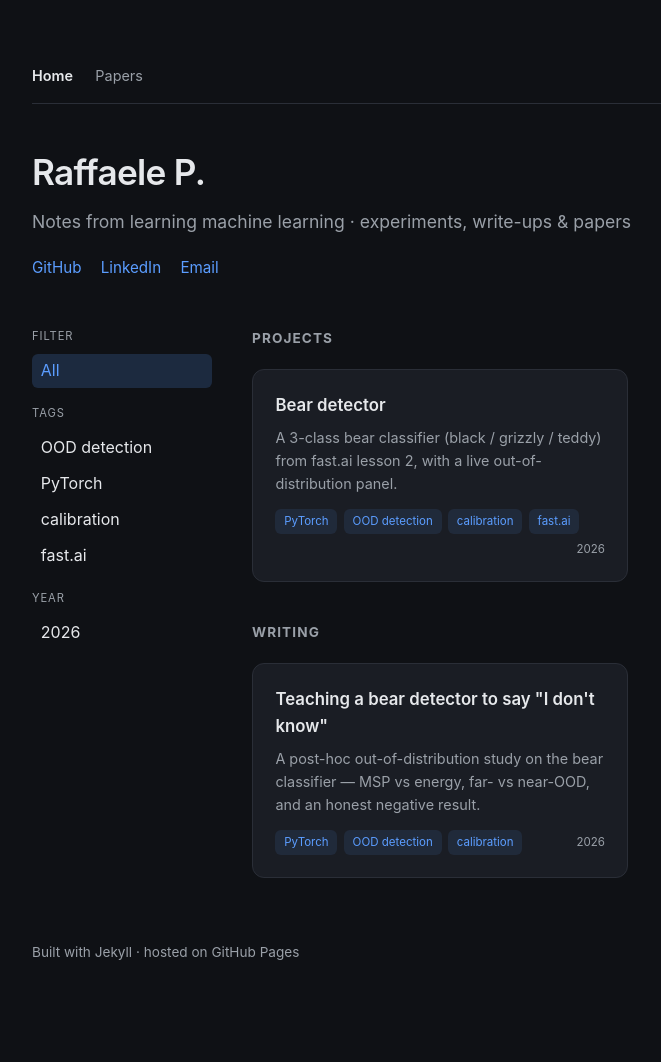
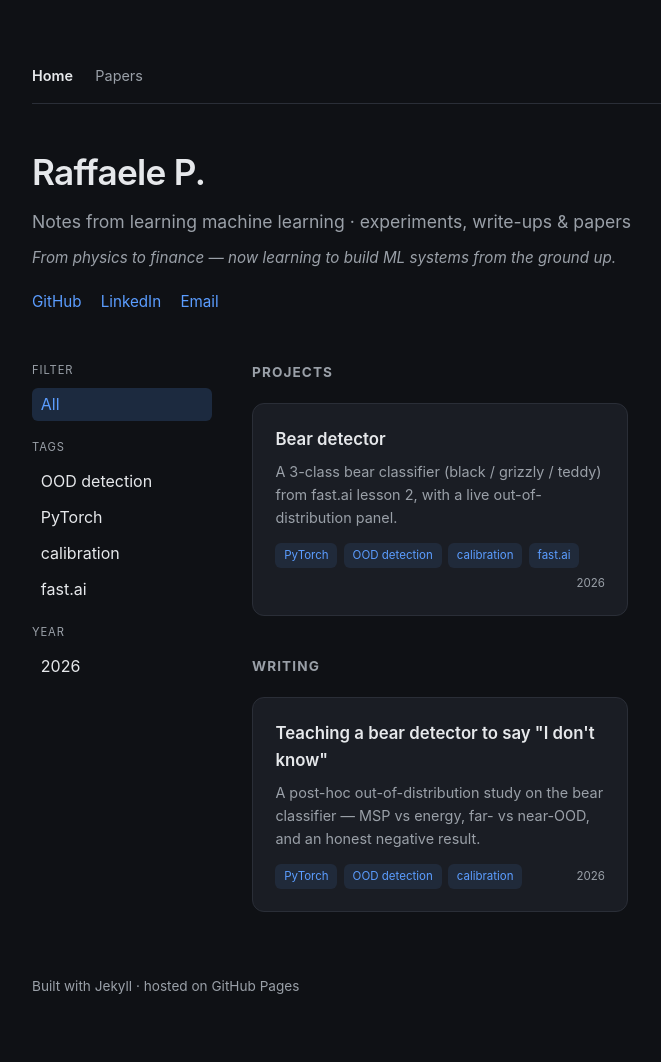
Before and after one commit to rp-playground/rp-playground.github.io, a Jekyll site: the page built from index.html, in a window 1280 px wide. Shown: the whole page, without its empty margins (112-773 px from the left). Built offline with Jekyll 4.4.1, drawn with Linux system fonts in a browser that asks for light colours; before the commit the page ends 1028 px from its top, so only the background shows below that.

Commit message:
content: add physics-to-finance-to-ML bio line on landing
Co-Authored-By: Claude Opus 4.8 (1M context) <noreply@anthropic.com>

```diff
--- a/index.html
+++ b/index.html
@@ -13,6 +13,7 @@
     header.site { margin-bottom: 3rem; }
     header.site h1 { font-size: 2.2rem; font-weight: 600; letter-spacing: -0.02em; }
     .subtitle { color: var(--muted); font-size: 1.1rem; margin-top: 0.5rem; }
+    .bio { color: var(--muted); font-size: 0.95rem; font-style: italic; margin-top: 0.6rem; }
     .topnav { display: flex; gap: 1.4rem; padding-bottom: 1rem; margin-bottom: 2.5rem; border-bottom: 1px solid var(--border); font-size: 0.9rem; }
     .topnav a { color: var(--muted); text-decoration: none; }
     .topnav a:hover { color: var(--accent); }
@@ -51,6 +52,7 @@
     <header class="site">
       <h1>Raffaele P.</h1>
       <p class="subtitle">Notes from learning machine learning · experiments, write-ups &amp; papers</p>
+      <p class="bio">From physics to finance — now learning to build ML systems from the ground up.</p>
       <div class="links">
         <!-- TODO: real links -->
         <a href="https://github.com/YOUR_USERNAME">GitHub</a>
```
